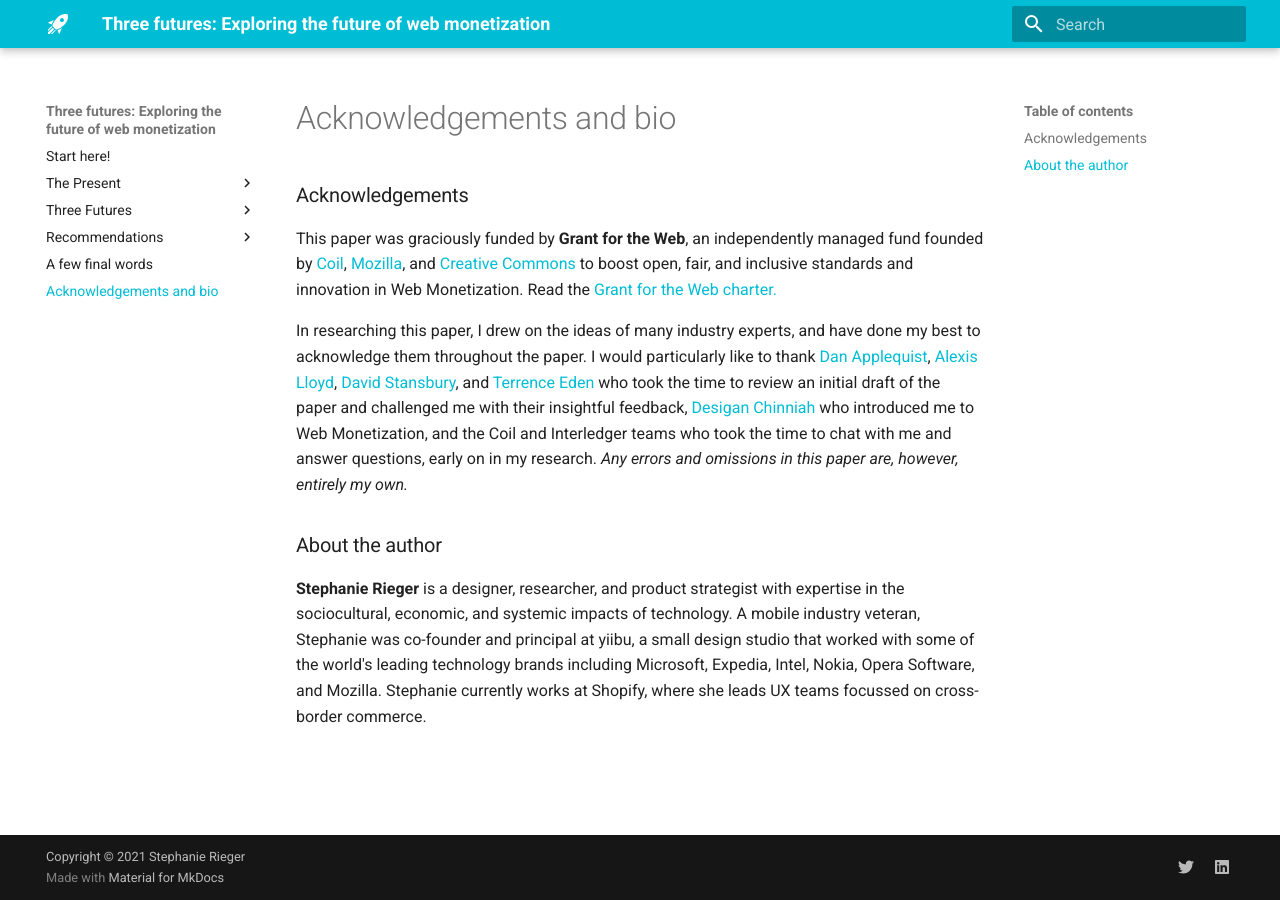
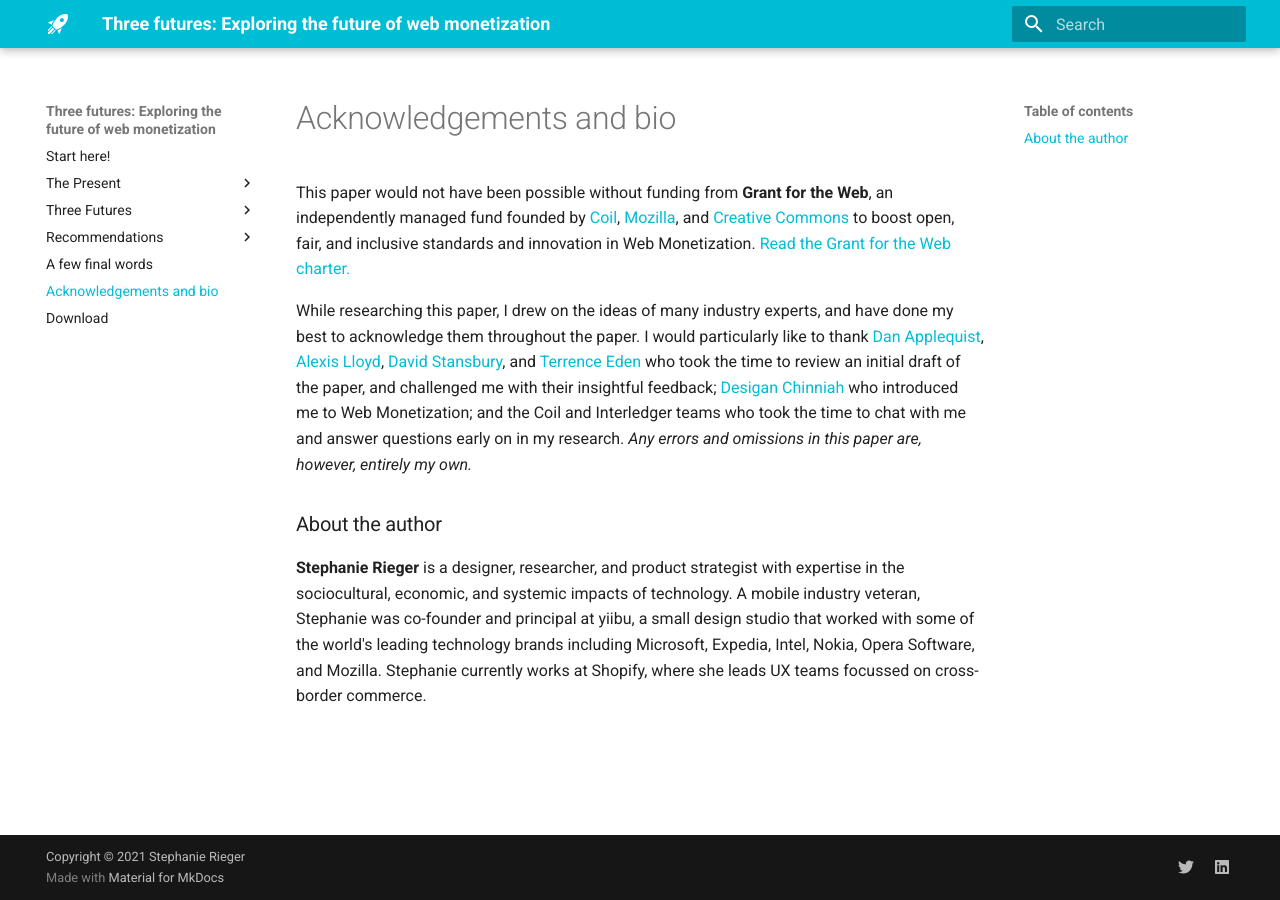
Before and after one commit to yiibu/web-monetization, an MkDocs documentation site: the page built from docs/bio-acknowledgements.md, in a window 1280 px wide. Built offline with MkDocs 1.6.1 and Material for MkDocs 9.7.7, drawn with Linux system fonts in a browser that asks for light colours.

Commit message:
Site edits
A few text edits. Links to download.

```diff
--- a/docs/bio-acknowledgements.md
+++ b/docs/bio-acknowledgements.md
@@ -1,10 +1,9 @@
 #  Acknowledgements and bio
 
-### Acknowledgements
 
-This paper was graciously funded by **Grant for the Web**, an independently managed fund founded by [Coil](https://coil.com/), [Mozilla](https://foundation.mozilla.org/en/), and [Creative Commons](https://creativecommons.org/) to boost open, fair, and inclusive standards and innovation in Web Monetization. Read the [Grant for the Web charter.](https://www.grantfortheweb.org)
+This paper would not have been possible without funding from **Grant for the Web**, an independently managed fund founded by [Coil](https://coil.com/), [Mozilla](https://foundation.mozilla.org/en/), and [Creative Commons](https://creativecommons.org/) to boost open, fair, and inclusive standards and innovation in Web Monetization. [Read the Grant for the Web charter.](https://www.grantfortheweb.org)
 
-In researching this paper, I drew on the ideas of many industry experts, and have done my best to acknowledge them throughout the paper. I would particularly like to thank [Dan Applequist](https://twitter.com/torgo), [Alexis Lloyd](https://twitter.com/alexislloyd), [David Stansbury](https://twitter.com/dmstansbury), and [Terrence Eden](https://twitter.com/edent) who took the time to review an initial draft of the paper and challenged me with their insightful feedback, [Desigan Chinniah](https://twitter.com/cyberdees) who introduced me to Web Monetization, and the Coil and Interledger teams who took the time to chat with me and answer questions, early on in my research. _Any errors and omissions in this paper are, however, entirely my own._
+While researching this paper, I drew on the ideas of many industry experts, and have done my best to acknowledge them throughout the paper. I would particularly like to thank [Dan Applequist](https://twitter.com/torgo), [Alexis Lloyd](https://twitter.com/alexislloyd), [David Stansbury](https://twitter.com/dmstansbury), and [Terrence Eden](https://twitter.com/edent) who took the time to review an initial draft of the paper, and challenged me with their insightful feedback; [Desigan Chinniah](https://twitter.com/cyberdees) who introduced me to Web Monetization; and the Coil and Interledger teams who took the time to chat with me and answer questions early on in my research. _Any errors and omissions in this paper are, however, entirely my own._
 
 ### About the author
 
--- a/mkdocs.yml
+++ b/mkdocs.yml
@@ -32,6 +32,7 @@
     - Mitigate harm: recommendations/mitigate-harm.md
   - A few final words: final-words.md
   - Acknowledgements and bio: bio-acknowledgements.md
+  - Download: download.md
 
 
 
```
Also changed, not shown: docs/download.md (added, +8 -0 lines), docs/index.md (+1 -1 lines), docs/recommendations/index.md (+1 -1 lines), docs/three-futures/the-bundled-web.md (+1 -1 lines).
